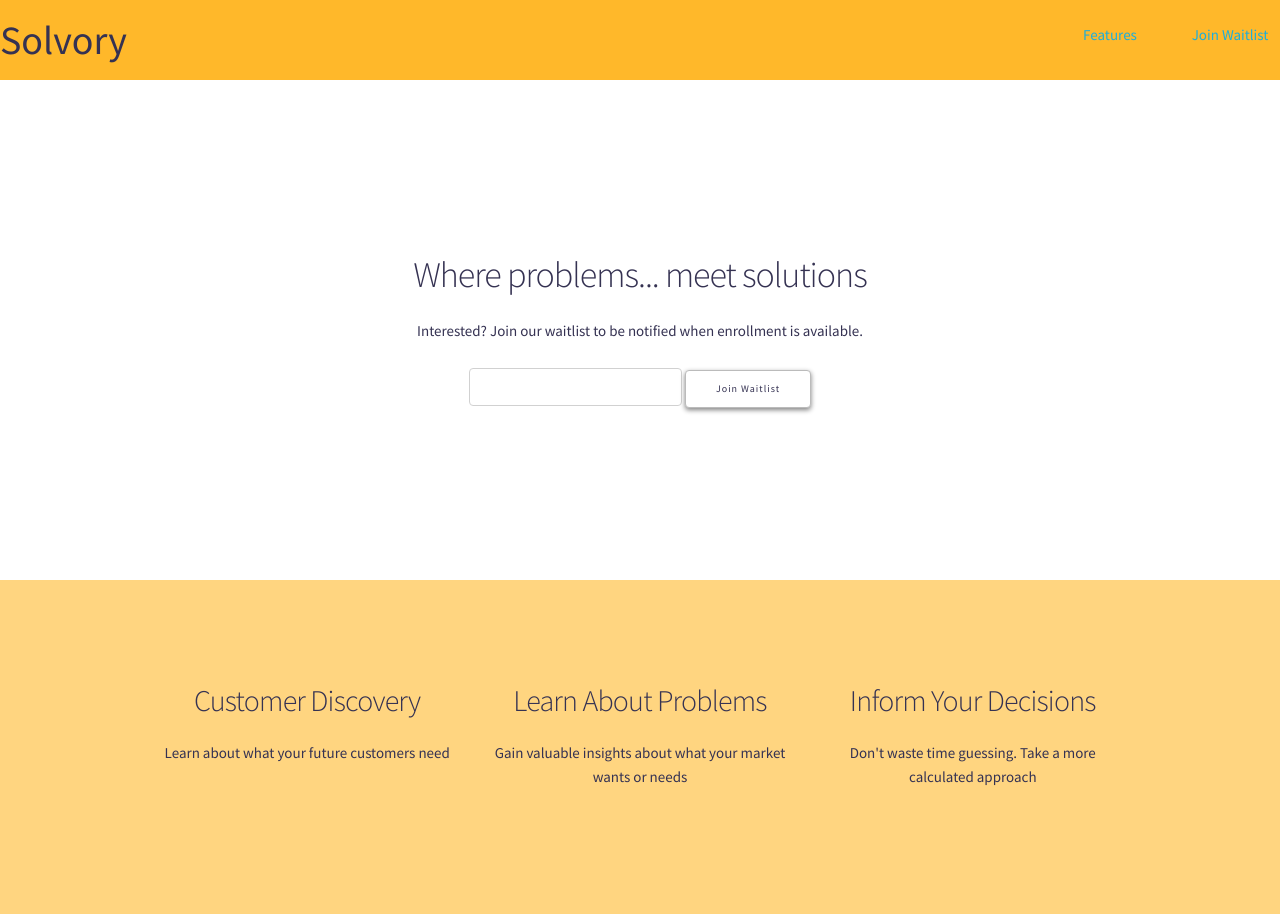
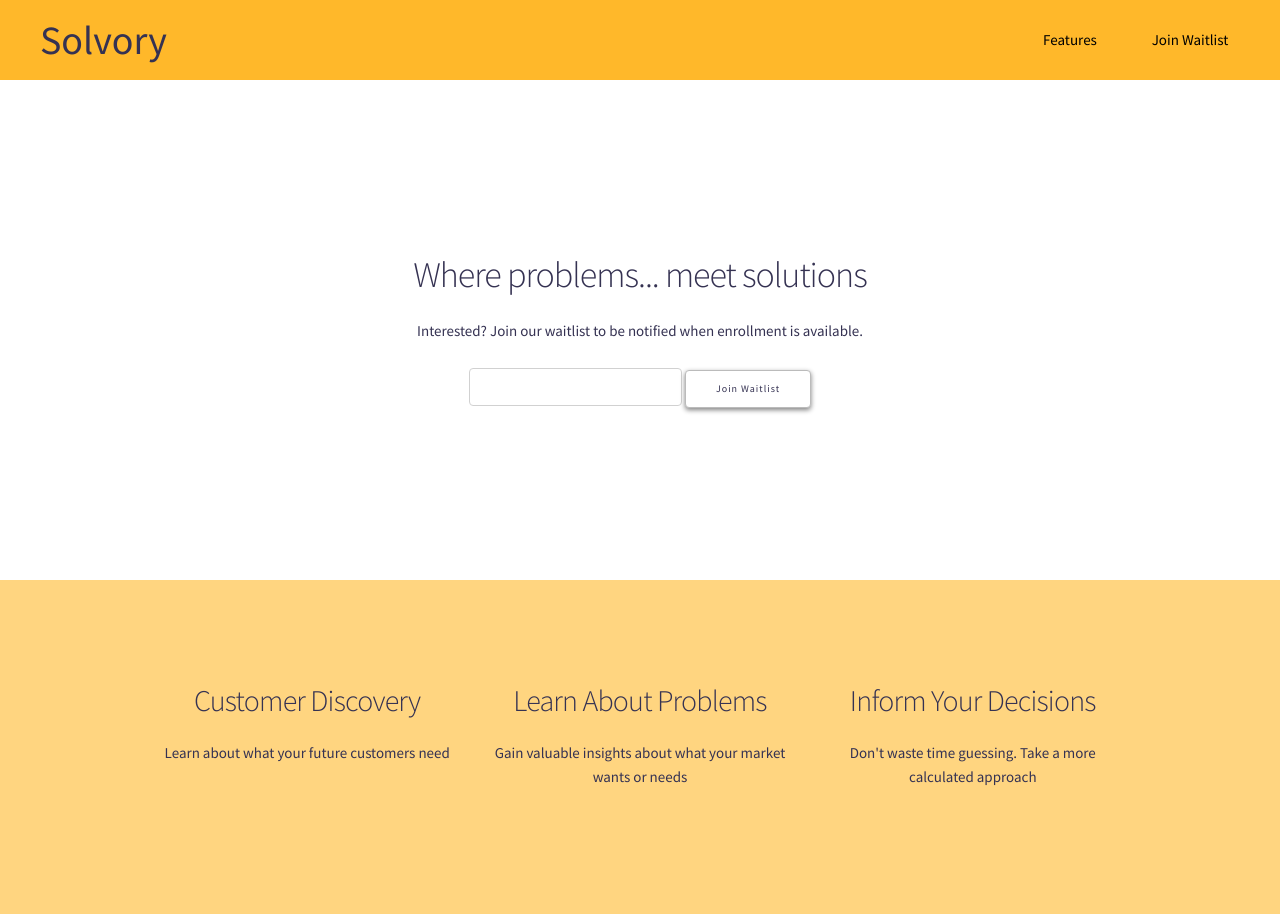
Before and after one commit to cachemap/landing-page, a website built with Parcel: page src/index.html in a window 1280 px wide. Built offline with nearby package versions, Linux system fonts and the light colour scheme.

Commit message:
Improve styling of the navbar

```diff
--- a/src/index.scss
+++ b/src/index.scss
@@ -11,7 +11,8 @@ body {
 }
 
 nav {
-  height: 80px;
+  height: 8rem;
+  padding: 0px 4rem;
   background-color: $nav-background-color;
 
   .nav-container {
@@ -27,11 +28,15 @@ nav {
     .links {
       display: flex;
       align-items: center;
+      height: 100%;
+
+      a {
+        color: black;
+      }
     }
 
     ul {
-      padding: unset;
-      margin: unset;
+      margin: 0px;
 
       display: flex;
       align-items: center;
@@ -42,9 +47,11 @@ nav {
       }
 
       li {
+        margin: 0;
         min-width: 100px;
         list-style-type: none;
         text-align: center;
+        height: 100%;
 
         a {
           text-decoration: none;
```
